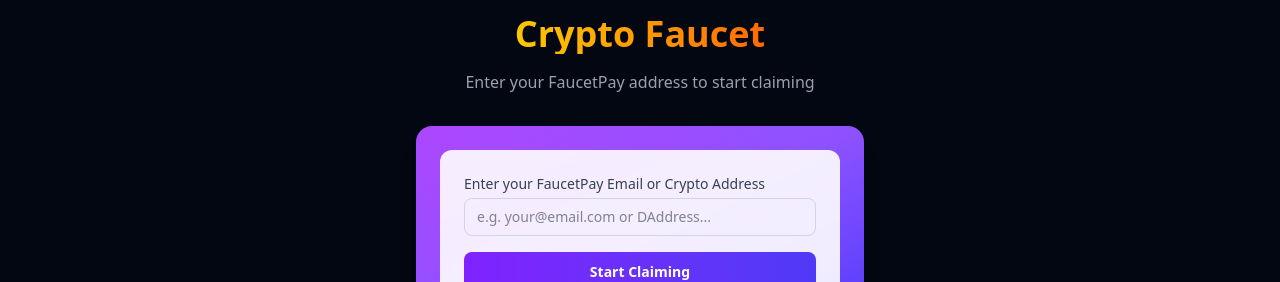
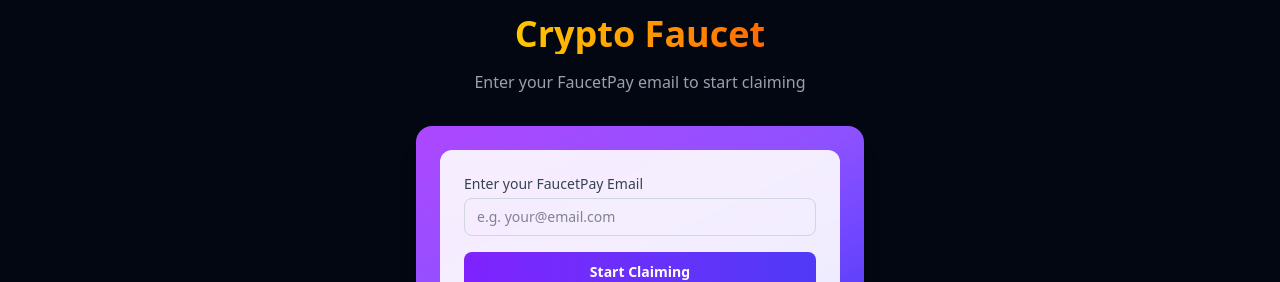
Before and after one commit to yukigam/faucet_crypto, a Next.js app: page / in a window 1280 px wide. Shown: the part 223-505 px from the top of the page. Built offline with nearby package versions, Linux system fonts and the light colour scheme.

Commit message:
Update input text: remove crypto address references, FaucetPay email only

```diff
--- a/src/app/page.tsx
+++ b/src/app/page.tsx
@@ -45,20 +45,20 @@ export default function Home() {
         <h1 className="text-4xl font-bold text-transparent bg-clip-text bg-gradient-to-r from-yellow-400 to-orange-500">
           Crypto Faucet
         </h1>
-        <p className="text-gray-400 -mt-4">Enter your FaucetPay address to start claiming</p>
+        <p className="text-gray-400 -mt-4">Enter your FaucetPay email to start claiming</p>
         <div className="w-full max-w-md mx-auto overflow-hidden p-6 rounded-2xl bg-gradient-to-br from-purple-500 via-violet-500 to-indigo-600 shadow-xl">
           <div className="bg-white/90 backdrop-blur-sm rounded-xl p-6">
             <form onSubmit={handleStart} className="space-y-4">
               <div>
                 <label className="block text-sm font-medium text-gray-700 mb-1">
-                  Enter your FaucetPay Email or Crypto Address
+                  Enter your FaucetPay Email
                 </label>
                 <input
                   type="text"
                   required
                   value={inputValue}
                   onChange={(e) => setInputValue(e.target.value)}
-                  placeholder="e.g. your@email.com or DAddress..."
+                  placeholder="e.g. your@email.com"
                   className="w-full px-3 py-2 border border-gray-300 rounded-lg text-gray-900 text-sm focus:ring-2 focus:ring-violet-500 focus:border-transparent outline-none"
                 />
               </div>
```
